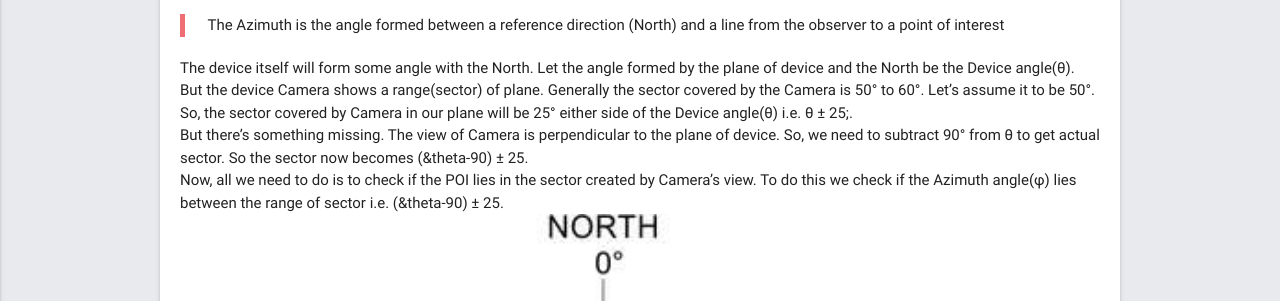
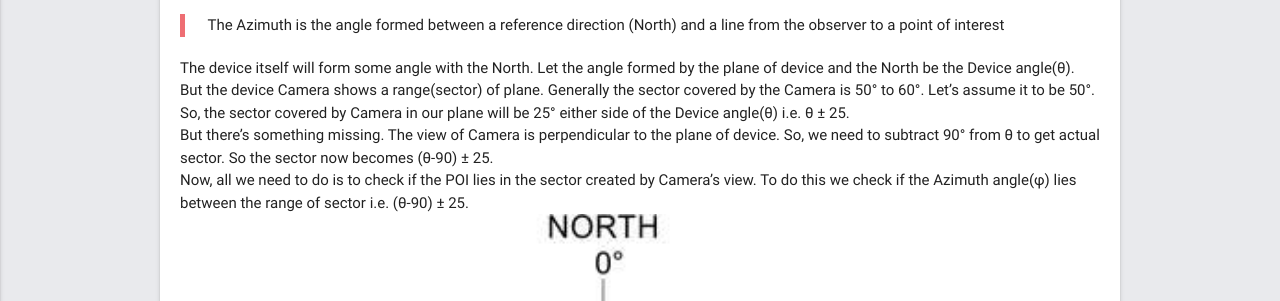
Before and after one commit to Hrily/material_blog, a Jekyll site: the page built from _posts/2016-12-22-ar-tutorial-1.md, in a window 1280 px wide and 900 px high, scrolled down 3192 px. Shown: the part 201-502 px from the top of the window. Built offline with Jekyll 4.4.1, drawn with Linux system fonts in a browser that asks for light colours.

```diff
--- a/_posts/2016-12-22-ar-tutorial-1.md
+++ b/_posts/2016-12-22-ar-tutorial-1.md
@@ -21,7 +21,7 @@ The *Theory* covers following topics:
 <a name="ar"/>
 <h2>What is Augmented Reality?</h2>
 
-*Augmented Reality (AR)* is a technology that superimposes a computer-generated image on a user's view of the real world. Don't confuse Augmented Reality with Virtual Reality (VR), the two are different. Virtual Reality is completely virtual whereas Augmented Reality is virtual items imposed in real world. A good example of Augmented Reality could be the Pokemon Go Game.
+_Augmented Reality (AR)_ is a technology that superimposes a computer-generated image on a user's view of the real world. Don't confuse Augmented Reality with Virtual Reality (VR), the two are different. Virtual Reality is completely virtual whereas Augmented Reality is virtual items imposed in real world. A good example of Augmented Reality could be the Pokemon Go Game.
 
 <br>
 <p class="image"><img src="{{ site.baseurl }}/images/ar/pokemon_go.jpg"/></p>
@@ -46,17 +46,17 @@ So, in the app, we need to show a point whenever the divice camera points to it.
 <p class="image"><img src="{{ site.baseurl }}/images/ar/birds_eye_view.jpg"/></p>
 
 <br>
-Now, we need to make some relation between these two points. So, we introduce a third point. So, where is this third point? - Where the Starks Rule - *The NORTH*.
+Now, we need to make some relation between these two points. So, we introduce a third point. So, where is this third point? - Where the Starks Rule - _The NORTH_.
 
 Let's keep the device location at origin and the North at 0&deg;. Let's call the angle made by the POI at device location as Azitmuth angle(&phi;). Wait, what's Azimuth angle?
 
 > The Azimuth is the angle formed between a reference direction (North) and a line from the observer to a point of interest
 
-The device itself will form some angle with the North. Let the angle formed by the plane of device and the North be the Device angle(&theta;). But the device Camera shows a range(sector) of plane. Generally the sector covered by the Camera is 50&deg; to 60&deg;. Let's assume it to be 50&deg;. So, the sector covered by Camera in our plane will be 25&deg; either side of the Device angle(&theta;) i.e. &theta; &plusmn; 25;.
+The device itself will form some angle with the North. Let the angle formed by the plane of device and the North be the Device angle(&theta;). But the device Camera shows a range(sector) of plane. Generally the sector covered by the Camera is 50&deg; to 60&deg;. Let's assume it to be 50&deg;. So, the sector covered by Camera in our plane will be 25&deg; either side of the Device angle(&theta;) i.e. &theta; &plusmn; 25.
 
-But there's something missing. The view of Camera is perpendicular to the plane of device. So, we need to subtract 90&deg; from &theta; to get actual sector. So the sector now becomes (&theta-90) &plusmn; 25.
+But there's something missing. The view of Camera is perpendicular to the plane of device. So, we need to subtract 90&deg; from &theta; to get actual sector. So the sector now becomes (&theta;-90) &plusmn; 25.
 
-Now, all we need to do is to check if the POI lies in the sector created by Camera's view. To do this we check if the Azimuth angle(&phi;) lies between the range of sector i.e. (&theta-90) &plusmn; 25.
+Now, all we need to do is to check if the POI lies in the sector created by Camera's view. To do this we check if the Azimuth angle(&phi;) lies between the range of sector i.e. (&theta;-90) &plusmn; 25.
 <br>
 <p class="image"><img src="{{ site.baseurl }}/images/ar/azimuth.jpg"/></p>
 
```
